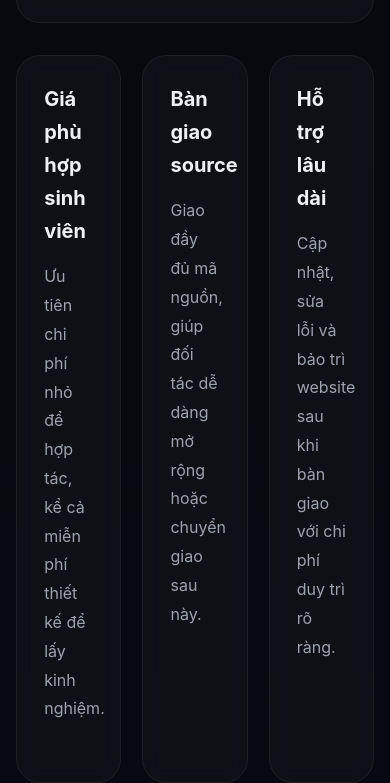
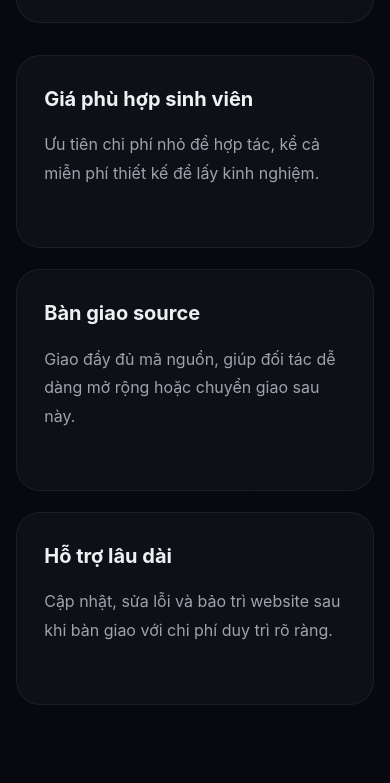
Before and after one commit to mrhiss1703-web/hiss-s_web, a plain HTML site: page index.html in a window 390 px wide. Shown: the part 4895-5678 px from the top of the page. Drawn offline with Linux system fonts and the light colour scheme.

Commit message:
đổi lại giao diện điện thoại

```diff
--- a/index.html
+++ b/index.html
@@ -508,7 +508,7 @@
         min-height: auto;
       }
 
-      .hero-grid, .cards, .split {
+      .hero-grid, .cards, .split, .price-grid, .trust-grid {
         grid-template-columns: 1fr;
       }
 
```
